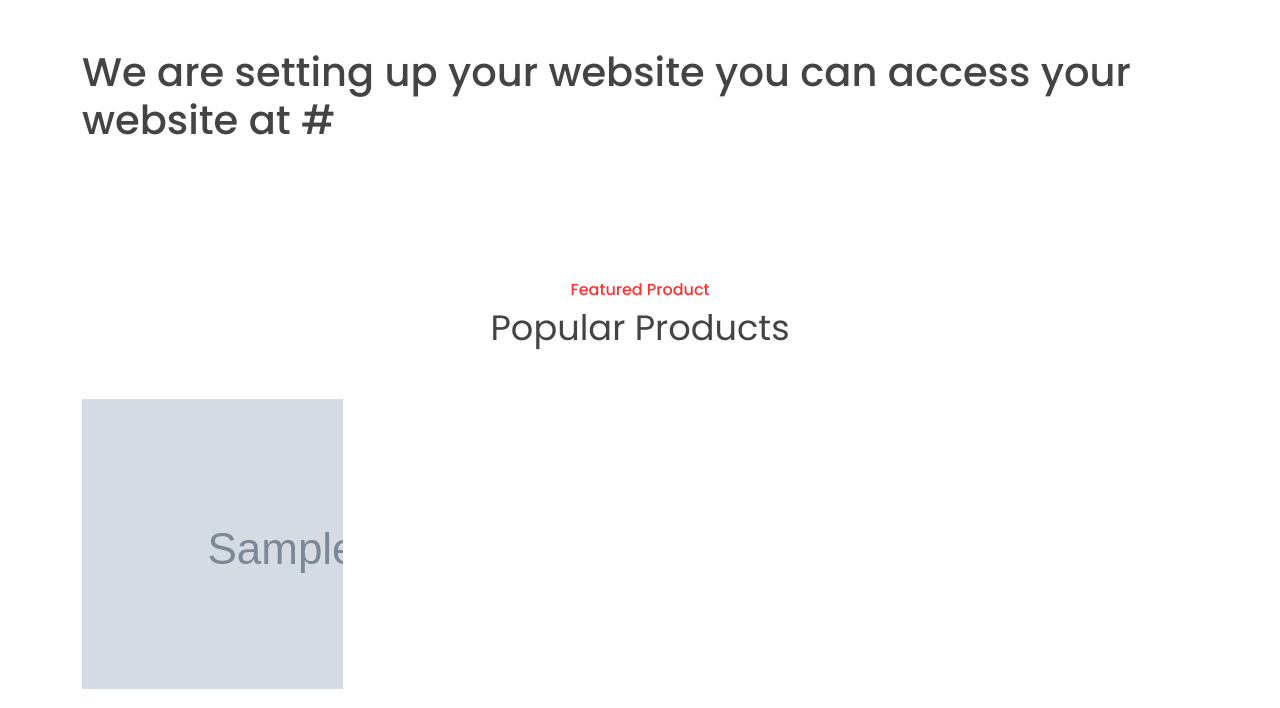
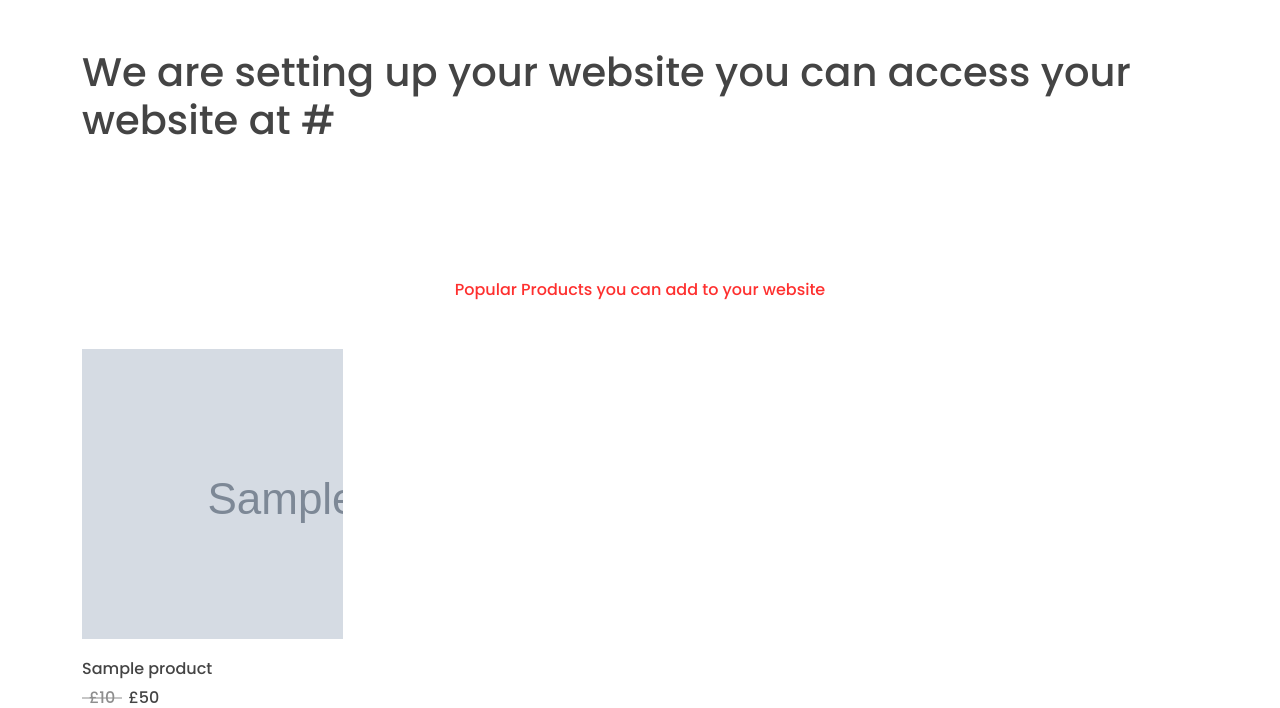
Before and after one commit to MOHAMMEDSAGHEER95/SAAS-Ecommerce, a Django app: page /onboarding/success/1/ in a window 1280 px wide. Shown: the top 708 px of the page. Run offline with Django 4.2, Linux system fonts and the light colour scheme; tables that the repository leaves empty hold one stand-in row (values such as "Sample post"); grey boxes marked "Sample" are stand-in pictures.

Commit message:
updated html files

```diff
--- a/templates/onboarding/payment_success.html
+++ b/templates/onboarding/payment_success.html
@@ -3,7 +3,7 @@
 <html lang="en">
 <head>
     <meta charset="UTF-8">
-    <title>Plans</title>
+    <title>Onboarding Success</title>
 </head>
 <body>
 <link rel="stylesheet" href="https://cdnjs.cloudflare.com/ajax/libs/font-awesome/6.5.1/css/all.min.css">
@@ -179,8 +179,7 @@ a:hover {
 				<div class="row justify-content-center text-center">
 						<div class="col-md-8 col-lg-6">
 								<div class="header">
-										<h3>Featured Product</h3>
-										<h2>Popular Products</h2>
+										<h3>Popular Products you can add to your website</h3>
 								</div>
 						</div>
 				</div>
@@ -191,10 +190,9 @@ a:hover {
 								<div id="product-1" class="single-product">
 										<div class="part-1" style="background: url('{{product.image.url}}')">
 												<ul>
-														<li><a href="#"><i class="fas fa-shopping-cart"></i></a></li>
-														<li><a href="#"><i class="fas fa-heart"></i></a></li>
-														<li><a href="#"><i class="fas fa-plus"></i></a></li>
-														<li><a href="#"><i class="fas fa-expand"></i></a></li>
+
+														<li class="add-to-website" id="{{product.id}}"><a href="#"><i class="fas fa-plus"></i></a></li>
+
 												</ul>
 										</div>
 										<div class="part-2">
@@ -212,4 +210,23 @@ a:hover {
 
 
 </body>
+<script src="https://code.jquery.com/jquery-3.6.4.min.js"></script>
+<script>
+	$(".add-to-website").on("click", function() {
+	data = {"id": $(this).attr("id"), "schema_name": "{{schema_name}}"};
+    $.ajax({
+                url: "{% url 'products:add_product' %}", // Replace with your API endpoint
+                method: "POST",
+                dataType: "json",
+                data: data,
+                success: function(response) {
+
+                },
+                error: function(xhr, status, error) {
+                    // Handle error
+                    console.error("AJAX Request Error:", status, error);
+                }
+            });
+});
+</script>
 </html>
```
Also changed, not shown: templates/onboarding/tenant_home.html (+23 -2 lines).
